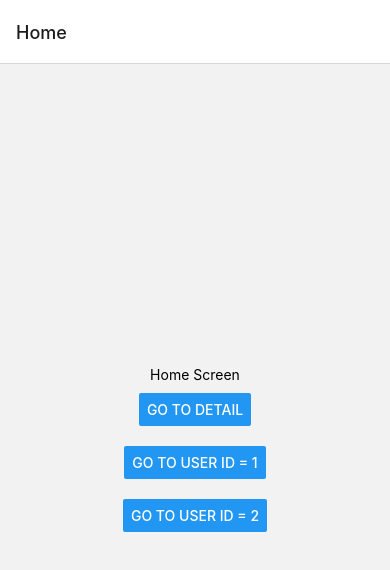
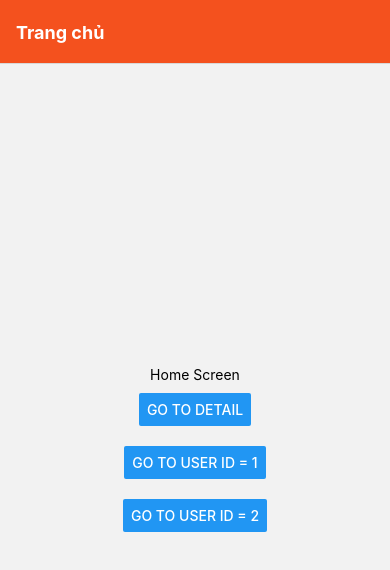
Before and after one commit to tntann/react-native-food-app, a React Native app: screen / in a window 390 px wide. Shown: the top 570 px of the page. Built offline with nearby package versions, Linux system fonts and the light colour scheme.

Commit message:
customize header

```diff
--- a/App.tsx
+++ b/App.tsx
@@ -1,32 +1,36 @@
 import { Button, Text, View } from "react-native";
 import { NavigationContainer, useRoute } from "@react-navigation/native";
 import { createNativeStackNavigator } from "@react-navigation/native-stack";
-import { useNavigation } from '@react-navigation/native';
+import { useNavigation } from "@react-navigation/native";
 
 export default function App() {
   const Stack = createNativeStackNavigator();
 
   function HomeScreen() {
-    const navigation:any = useNavigation();
+    const navigation: any = useNavigation();
     return (
       <View style={{ flex: 1, alignItems: "center", justifyContent: "center" }}>
         <Text>Home Screen</Text>
-        <View style={{paddingVertical: 10}}>
+        <View style={{ paddingVertical: 10 }}>
           <Button
             title="Go to Detail"
             onPress={() => navigation.navigate("Details")}
           />
         </View>
-        <View style={{paddingVertical: 10}}>
+        <View style={{ paddingVertical: 10 }}>
           <Button
             title="Go to user id = 1"
-          onPress={() => navigation.navigate("Details", {userId: 1, name: "tantn"})}
+            onPress={() =>
+              navigation.navigate("Details", { userId: 1, name: "tantn" })
+            }
           />
         </View>
-        <View style={{paddingVertical: 10}}>
+        <View style={{ paddingVertical: 10 }}>
           <Button
             title="Go to user id = 2"
-          onPress={() => navigation.navigate("Details", {userId: 2, name: "Nhat Tan"})}
+            onPress={() =>
+              navigation.navigate("Details", { userId: 2, name: "Nhat Tan" })
+            }
           />
         </View>
       </View>
@@ -34,12 +38,12 @@ export default function App() {
   }
 
   function DetailsScreen() {
-    const navigation:any = useNavigation();
-    const route:any = useRoute();
+    const navigation: any = useNavigation();
+    const route: any = useRoute();
     return (
       <View style={{ flex: 1, alignItems: "center", justifyContent: "center" }}>
         <Text>Details Screen</Text>
-        <Text>user id = {route.params.userId}</Text>
+        <Text>user id = {route?.params?.userId}</Text>
         <Button
           title="Go Back Home"
           // onPress={() => navigation.navigate("Home")}
@@ -51,9 +55,29 @@ export default function App() {
 
   return (
     <NavigationContainer>
-      <Stack.Navigator>
-        <Stack.Screen name="Home" component={HomeScreen} />
-        <Stack.Screen name="Details" component={DetailsScreen} />
+      <Stack.Navigator
+        screenOptions={{
+          headerStyle: {
+            backgroundColor: "#f4511e",
+          },
+          headerTintColor: "#fff",
+          headerTitleStyle: {
+            fontWeight: "bold",
+          },
+        }}
+      >
+        <Stack.Screen
+          name="Home"
+          component={HomeScreen}
+          options={{ title: "Trang chủ" }}
+        />
+        <Stack.Screen
+          name="Details"
+          component={DetailsScreen}
+          options={({ route }: { route: any }) => ({
+            headerTitle: `Xem chi tiết ${route?.params?.userId ?? ""}`,
+          })}
+        />
       </Stack.Navigator>
     </NavigationContainer>
   );
```
Lines whose indentation alone changed are shown as unchanged.
